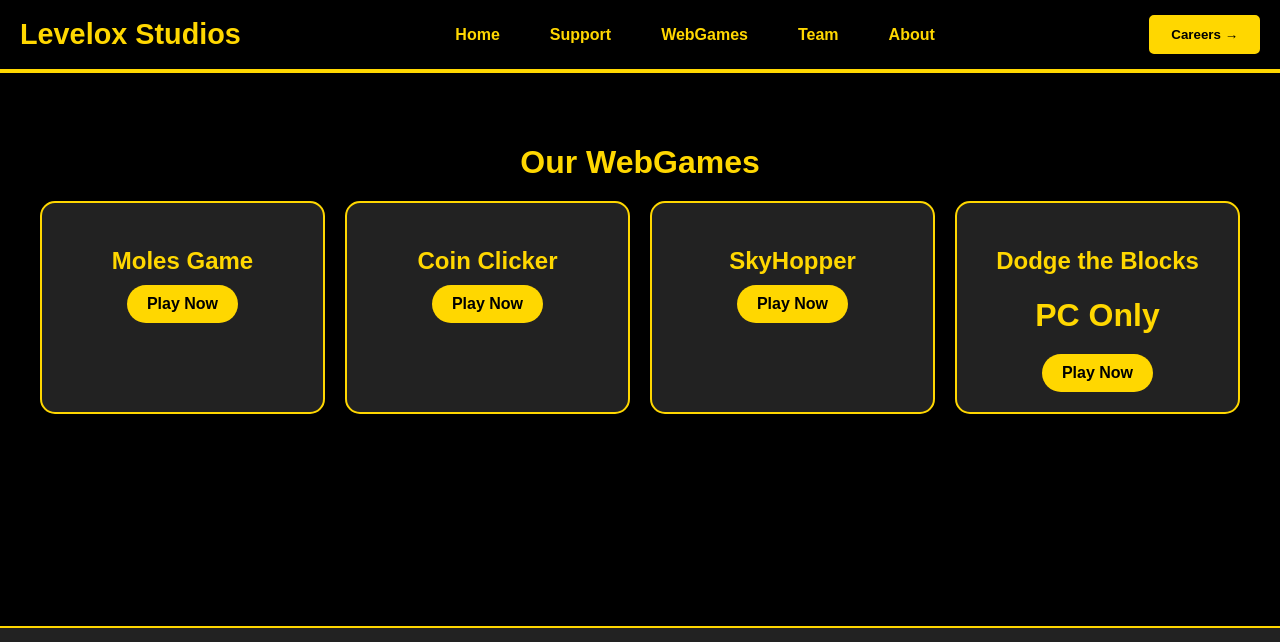
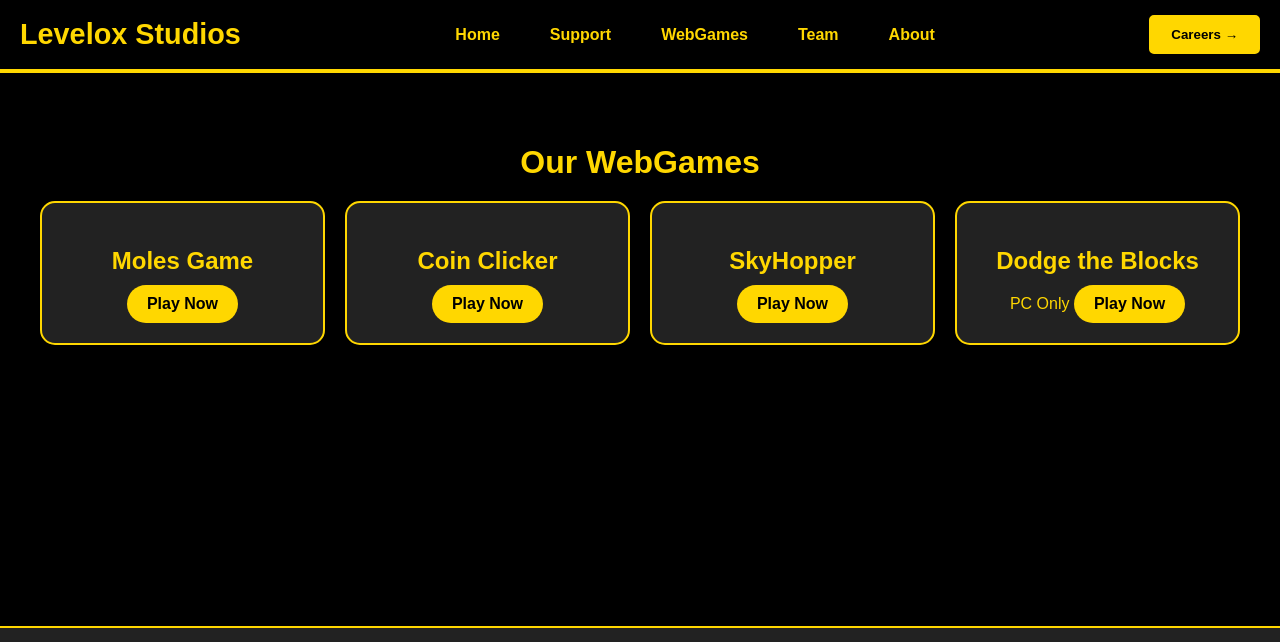
Before and after one commit to Levelox/Levelox, a plain HTML site: page webgames.html in a window 1280 px wide. Shown: the top 642 px of the page. Drawn offline with Linux system fonts and the light colour scheme.

Commit message:
Update webgames.html

```diff
--- a/webgames.html
+++ b/webgames.html
@@ -204,7 +204,7 @@
             </div>
             <div class="game-card">
                 <h3>Dodge the Blocks</h3>
-                <h1>PC Only</h1>
+                <h8>PC Only</h8>
                 <button class="play-button" onclick="window.location.href='dodgetheblocks.html'">Play Now</button>
             </div>
         </div>
```
